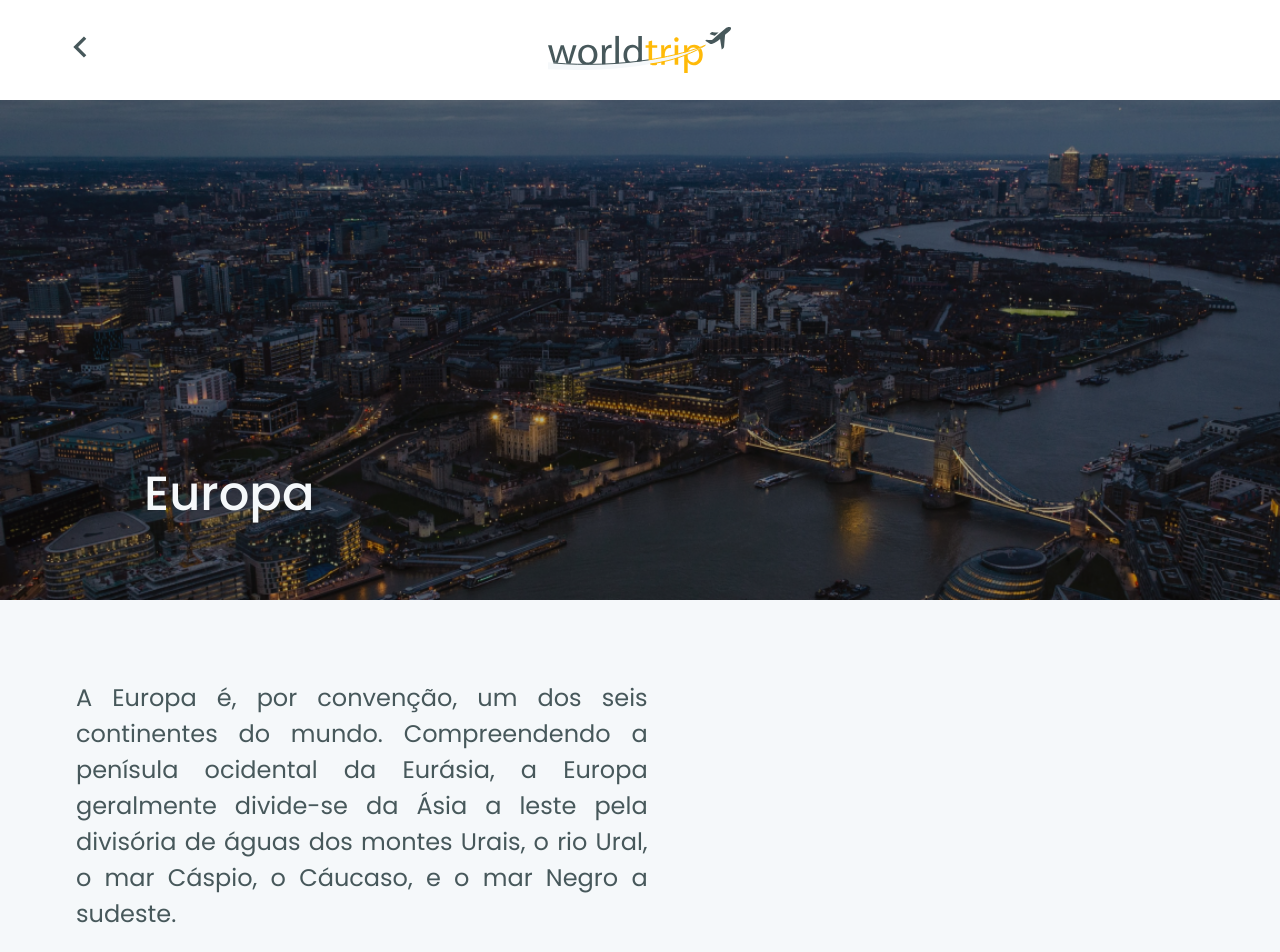
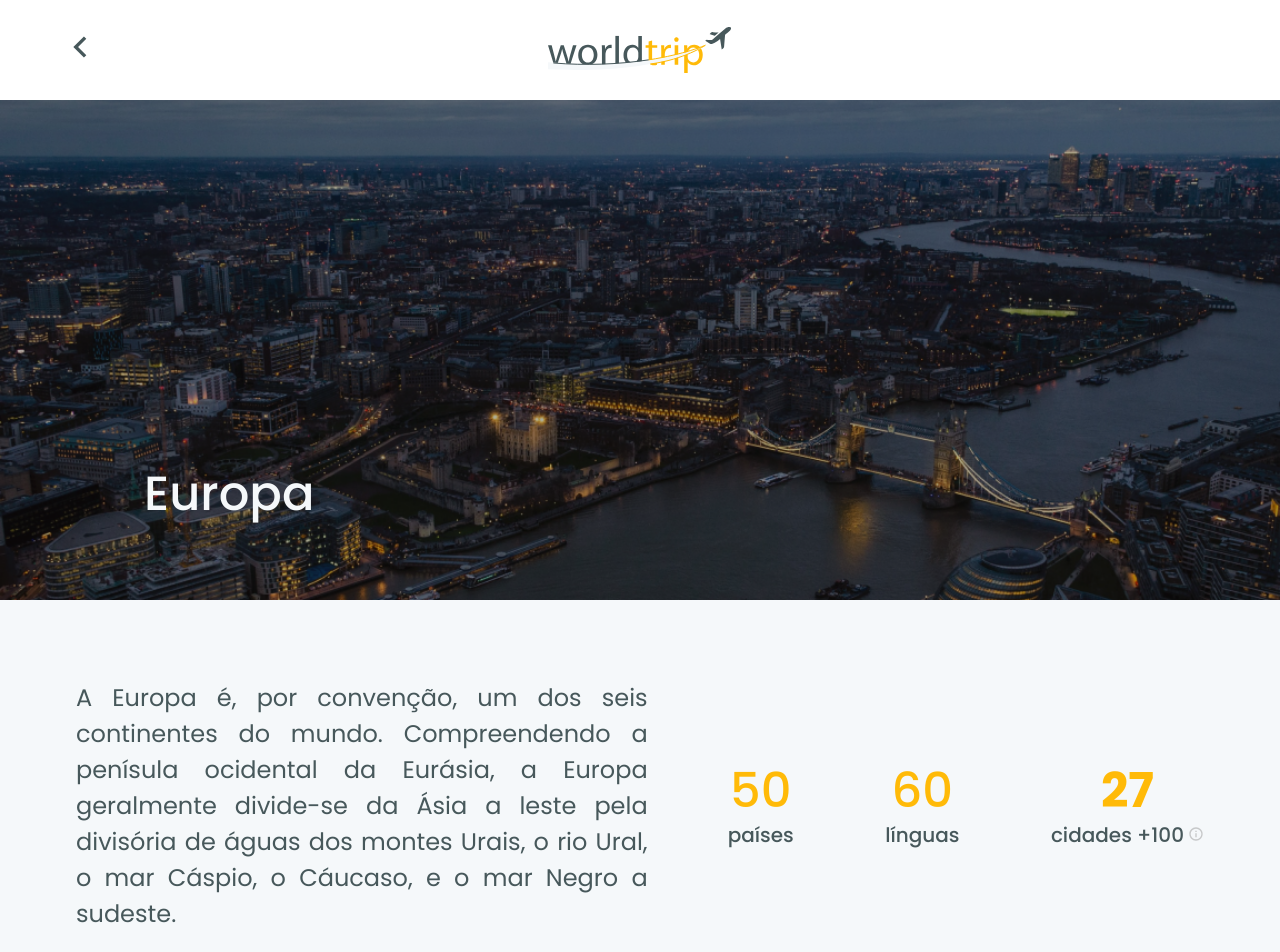
Before and after one commit to KaikySantos/worldtrip, a Next.js app: page /continent/europe in a window 1280 px wide. Shown: the top 952 px of the page. Built offline with nearby package versions, Linux system fonts and the light colour scheme.

Commit message:
feat: infos component

```diff
--- /dev/null
+++ b/src/components/Content/Infos.tsx
@@ -0,0 +1,92 @@
+import { Flex, Heading, Icon, Popover, PopoverArrow, PopoverBody, PopoverCloseButton, PopoverContent, PopoverTrigger, Text } from "@chakra-ui/react";
+
+import { RiInformationLine } from "react-icons/ri";
+
+export default function Infos() {
+  return (
+    <Flex
+      align="center"
+      justify="space-between"
+    >
+      <Flex
+        direction="column"
+        justify="center"
+        align={["flex-start", "flex-start", "center"]}
+      >
+        <Heading
+          fontSize={["2xl", "5xl"]}
+          color="yellow.400"
+          fontWeight="500"
+        >
+          50
+        </Heading>
+        <Text
+          fontWeight="500"
+          fontSize={["md", "xl"]}
+          color="gray.700"
+        >
+          países
+        </Text>
+      </Flex>
+
+      <Flex
+        direction="column"
+        justify="center"
+        align={["flex-start", "flex-start", "center"]}
+      >
+        <Heading
+          fontSize={["2xl", "5xl"]}
+          color="yellow.400"
+          fontWeight="500"
+        >
+          60
+        </Heading>
+        <Text
+          fontWeight="500"
+          fontSize={["md", "xl"]}
+          color="gray.700"
+        >
+          línguas
+        </Text>
+      </Flex>
+
+      <Flex
+        direction="column"
+        justify="center"
+        align={["flex-start", "flex-start", "center"]}
+      >
+        <Heading
+          fontSize={["2xl", "5xl"]}
+          color="yellow.400"
+          fontWeight="700"
+        >
+          27
+        </Heading>
+        <Text
+          fontWeight="500"
+          fontSize={["md", "xl"]}
+          color="gray.700"
+        >
+          cidades +100
+          <Popover>
+            <PopoverTrigger>
+              <span>
+                <Icon cursor="pointer" as={RiInformationLine} ml="1" color="gray.400" w={["10px", "16px"]} h={["10px", "16px"]} />
+              </span>
+            </PopoverTrigger>
+            <PopoverContent bg="gray.700" color="yellow.400">
+              <PopoverArrow bg="gray.700" />
+              <PopoverCloseButton />
+              <PopoverBody
+                fontWeight="400"
+                fontSize="lg"
+              >
+                Paris, Europa, Chile, Canadá, China
+              </PopoverBody>
+            </PopoverContent>
+          </Popover>
+        </Text>
+      </Flex>
+    </Flex>
+  );
+}
--- a/src/components/Content/index.tsx
+++ b/src/components/Content/index.tsx
@@ -1,4 +1,6 @@
 import { Grid, Text } from "@chakra-ui/react";
+
+import Infos from "./Infos";
 
 export default function Content() {
   return (
@@ -14,6 +16,7 @@ export default function Content() {
       >
         A Europa é, por convenção, um dos seis continentes do mundo. Compreendendo a penísula ocidental da Eurásia, a Europa geralmente divide-se da Ásia a leste pela divisória de águas dos montes Urais, o rio Ural, o mar Cáspio, o Cáucaso, e o mar Negro a sudeste.
       </Text>
+      <Infos />
     </Grid>
   );
 }
```
